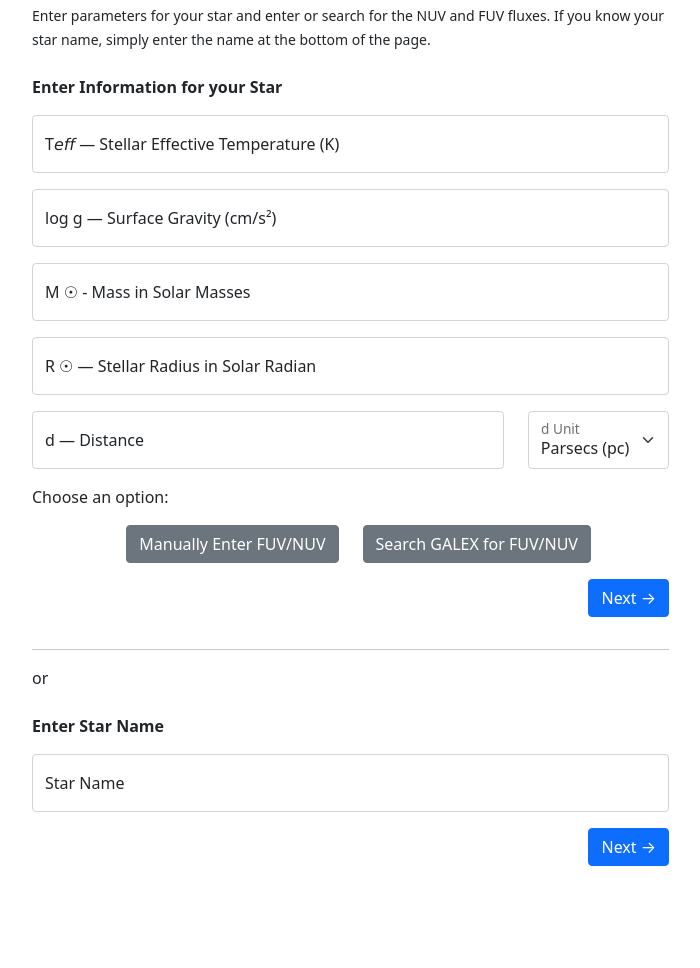
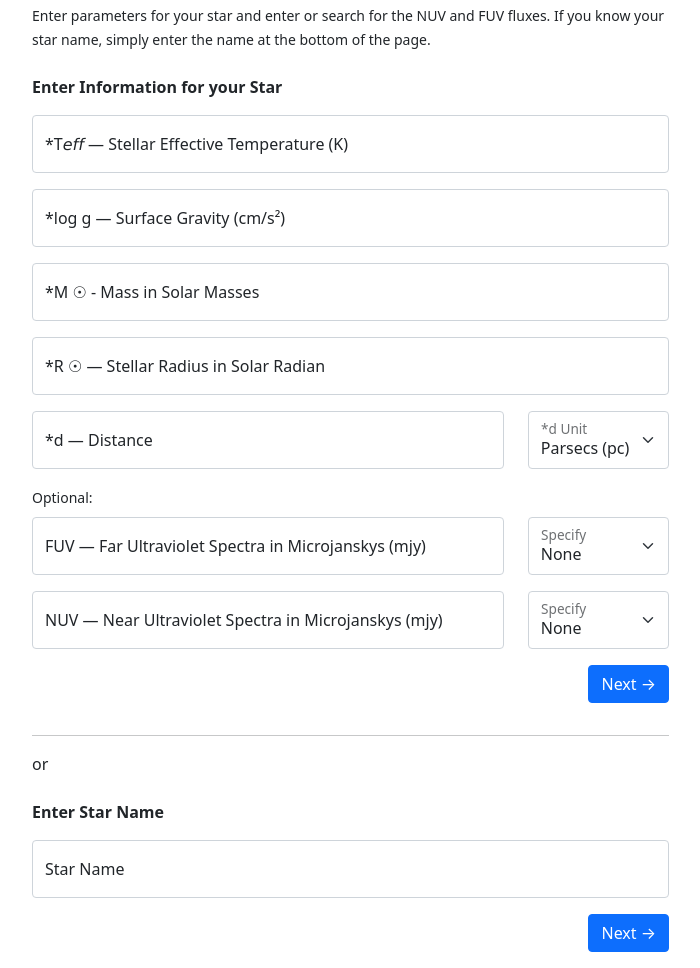
Before and after one commit to maliabarker/euv-spectra-site, a Flask app: page / in a window 1280 px wide. Shown: the part 226-1194 px from the top of the page, without its empty margins (244-944 px from the left). Before the commit the page ends 1092 px from the top, so only its background shows below. Run offline with Flask 2, Linux system fonts and the light colour scheme.

Commit message:
[edit] changed flux form inputs UI

```diff
--- a/euv_spectra_app/main/routes.py
+++ b/euv_spectra_app/main/routes.py
@@ -4,44 +4,36 @@ from datetime import date, datetime
 from euv_spectra_app.models import Star
 from euv_spectra_app.main.forms import StarForm, StarNameForm
 
-
 # FOR ASTROQUERY/GALEX DATA
 from astroquery.mast import Mast, Catalogs
-
-
-# import requests
-# from urllib.parse import quote as urlencode
-
-# from astropy.table import Table
-# import numpy as np
+from astroquery.vizier import Vizier
 
 import pprint
 pp = pprint.PrettyPrinter(indent=4)
 
-
-
-# FOR PAGINATION OF RESULTS OR SEARCH
-# from flask_paginate import Pagination, get_page_parameter
-
-from euv_spectra_app.extensions import app, db
-
-# TODO (stretch challenge) allow for file uploads to AWS bucket if adding new models/spectra
-# from werkzeug.utils import secure_filename
-# from data_app.util.helpers import upload_file_to_s3, read_csv_from_s3
-# for uploading files
-# ALLOWED_EXTENSIONS = {'png', 'csv'}
-
 main = Blueprint("main", __name__)
 
 '''
-TODO
+————TODO—————
 
-style form error better
-if there is a form error, keep the fuv and nuv inputs visible
-add flashes if there are form errors
+1. style form errors
+    if there is a form error, keep the fuv and nuv inputs visible
+    add flashes if there are form errors
+    outline incorrect form inputs in red? (stretch)
 
-IDEA
+2. query GALEX db when not searching by name
+
+3. create GALEX search function instead of direct code under form submission
+        # def search_galex_db():
+
+4. change front end for fluxes from buttons to simply optional inputs
+
+IDEAS
 put fluxes as optional (meaning fields are empty) and check to see if there is any data for fluxes through API
+
+QUESTIONS
+how are we going to search galex DB without a name? (ex: when searching with first form)
+what should we put as radius (also don't have to put radius)
 '''
 
 @main.route('/', methods=['GET', 'POST'])
@@ -60,9 +52,6 @@ def homepage():
             for fieldname, value in form.data.items():
                 print(fieldname, value)
 
-            '''QUESTIONS:
-                how are we going to search galex DB without a name?
-            '''
 
             return redirect(url_for('main.ex_result', formname='main'))
 
@@ -73,16 +62,31 @@ def homepage():
             print(star_name)
 
             '''GETTING FLUX VALUES FROM GALEX'''
-            catalog_data = Catalogs.query_object(name_form.name.data, radius=.02, catalog="GALEX")
-            MIN_DIST = catalog_data['distance_arcmin'] < 0.1
+            flux_catalog_data = Catalogs.query_object(name_form.name.data, radius=.02, catalog="GALEX")
+            MIN_DIST = flux_catalog_data['distance_arcmin'] < 0.1
 
-            filtered_data = catalog_data[MIN_DIST]
-            filtered_data.pprint()
+            filtered_data = flux_catalog_data[MIN_DIST]
+            # filtered_data.pprint()
 
             fuv = filtered_data['fuv_flux']
             nuv = filtered_data['nuv_flux']
 
             print(f'FLUXES {fuv}, {nuv}')
+
+
+            '''GETTING OTHER VALUES'''
+            # info_catalog_data = Catalogs.query_object(name_form.name.data, radius=.02, catalog="TIC")
+            # # print(info_catalog_data[0].columns)
+
+            # info_row = info_catalog_data[0]
+
+            # teff = info_row['Teff']
+            # logg = info_row['logg']
+            # mass = info_row['mass']
+            # rad = info_row['rad']
+            # dist = info_row['d']
+
+            # print(f'INFO {teff}, {logg}, {mass}, {rad}, {dist}')
 
             return redirect(url_for('main.ex_result', formname='name'))
 
@@ -91,3 +95,14 @@ def homepage():
 @main.route('/ex-spectra', methods=['GET', 'POST'])
 def ex_result():
     return render_template('result.html')
+
+
+
+
+# TODO (stretch challenge) allow for file uploads to AWS bucket if adding new models/spectra, pagination
+# from werkzeug.utils import secure_filename
+# from data_app.util.helpers import upload_file_to_s3, read_csv_from_s3
+# for uploading files
+# ALLOWED_EXTENSIONS = {'png', 'csv'}
+# FOR PAGINATION OF RESULTS OR SEARCH
+# from flask_paginate import Pagination, get_page_parameter
--- a/euv_spectra_app/static/styles/styles.css
+++ b/euv_spectra_app/static/styles/styles.css
@@ -0,0 +1,8 @@
+input:required {
+    /* border: 1px dashed red; */
+}
+
+input:required label:after {
+    content: " *";
+    color: red;
+}
--- /dev/null
+++ b/euv_spectra_app/templates/form.html
@@ -0,0 +1,5 @@
+{% macro form_field(field) %}
+    {{ field(class="form-control", placeholder="Enter Input") }}
+    {% if field.flags.required %}{{ field.label(text='*' + field.label.text) }}
+    {% else %}{{ field.label }}{% endif %}
+{% endmacro %}
--- a/euv_spectra_app/templates/home.html
+++ b/euv_spectra_app/templates/home.html
@@ -1,4 +1,6 @@
 {% extends 'base.html' %}
+{% from "form.html" import form_field %}
+
 {% block title %}{% endblock %}
 {% block content %}
 
@@ -23,8 +25,9 @@
                 <fieldset>
                     <div class="form-floating mb-3">
                         {{ form.teff(class="form-control", placeholder="Teff — Stellar Effective Temperature (K)") }}
-                        {{ form.teff.label }}
+                        {{ form.teff.label(text='*' + form.teff.label.text) }}
                     </div>
+
                     <ul>
                         {% for error in form.teff.errors %}
                             <li class="error">{{ error }}</li>
@@ -33,7 +36,7 @@
 
                     <div class="form-floating mb-3">
                         {{ form.logg(class="form-control", placeholder="log g — Surface Gravity (cm/s2)") }}
-                        {{ form.logg.label }}
+                        {{ form.logg.label(text='*' + form.logg.label.text) }}
                     </div>
                     <ul>
                         {% for error in form.logg.errors %}
@@ -43,7 +46,7 @@
 
                     <div class="form-floating mb-3">
                         {{ form.mass(class="form-control", placeholder="M ☉ - Mass in Solar Masses") }}
-                        {{ form.mass.label }}
+                        {{ form.mass.label(text='*' + form.mass.label.text) }}
                     </div>
                     <ul>
                         {% for error in form.mass.errors %}
@@ -53,7 +56,7 @@
 
                     <div class="form-floating mb-3">
                         {{ form.stell_rad(class="form-control", placeholder="R ☉ — Stellar Radius in Solar Radian") }}
-                        {{ form.stell_rad.label }}
+                        {{ form.stell_rad.label(text='*' + form.stell_rad.label.text) }}
                     </div>
                     <ul>
                         {% for error in form.stell_rad.errors %}
@@ -65,7 +68,7 @@
                         <div class="col-sm-9">
                             <div class="form-floating mb-3">
                                 {{ form.dist(class="form-control", placeholder="d — Distance") }}
-                                {{ form.dist.label }}
+                                {{ form.dist.label(text='*' + form.dist.label.text) }}
                             </div>
                             <ul>
                                 {% for error in form.dist.errors %}
@@ -76,12 +79,12 @@
                         <div class="col-sm-3">
                             <div class="form-floating mb-3">
                                 {{ form.dist_unit(class="form-select") }}
-                                <label for="floatingSelect">d Unit</label>
+                                {{ form.dist_unit.label(text='*' + form.dist_unit.label.text) }}
                             </div>
                         </div>
                     </div>
 
-                    <div class="row mb-3" id="uv-choices">
+                    <!-- <div class="row mb-3" id="uv-choices">
                         <p>Choose an option:</p>
                         <div class="col-sm-6 d-flex justify-content-end">
                             <button type="button" class="btn btn-secondary" onclick="showFlux()">Manually Enter FUV/NUV</button>
@@ -89,10 +92,53 @@
                         <div class="col-sm-6">
                             <button type="submit" class="btn btn-secondary">Search GALEX for FUV/NUV</button>
                         </div>
+                    </div> -->
+
+                    <small>Optional:</small>
+
+                    <div class="row mt-2">
+                        <div class="col-sm-9">
+                            <div class="form-floating mb-3">
+                                {{ form.fuv(class="form-control", placeholder="FUV — Far Ultraviolet Spectra in Microjanskys (mjy)") }}
+                                {{ form.fuv.label }}
+                            </div>
+                            <ul>
+                                {% for error in form.fuv.errors %}
+                                    <li class="error">{{ error }}</li>
+                                {% endfor %}
+                            </ul>
+                        </div>
+                        <div class="col-sm-3">
+                            <div class="form-floating mb-3">
+                                {{ form.fuv_flag(class="form-select") }}
+                                <!--WHAT TO PUT HERE???-->
+                                <label for="floatingSelect">Specify</label>
+                            </div>
+                        </div>
+                    </div>
+
+                    <div class="row">
+                        <div class="col-sm-9">
+                            <div class="form-floating mb-3">
+                                {{ form.nuv(class="form-control", placeholder="NUV — Near Ultraviolet Spectra in Microjanskys (mjy)") }}
+                                {{ form.nuv.label }}
+                            </div>
+                            <ul>
+                                {% for error in form.nuv.errors %}
+                                    <li class="error">{{ error }}</li>
+                                {% endfor %}
+                            </ul>
+                        </div>
+                        <div class="col-sm-3">
+                            <div class="form-floating mb-3">
+                                {{ form.nuv_flag(class="form-select") }}
+                                <label for="floatingSelect">Specify</label>
+                            </div>
+                        </div>
                     </div>
 
 
-                    <div id="flux-inputs-div" style="display:none;">
+                    {# <!-- <div id="flux-inputs-div" style="display:none;">
                         <p class="btn btn-link" onclick="showFluxOptions()">Back to Options</p>
                         <div class="row">
                             <div class="col-sm-9">
@@ -109,7 +155,6 @@
                             <div class="col-sm-3">
                                 <div class="form-floating mb-3">
                                     {{ form.fuv_flag(class="form-select") }}
-                                    <!--WHAT TO PUT HERE???-->
                                     <label for="floatingSelect">Specify</label>
                                 </div>
                             </div>
@@ -134,7 +179,7 @@
                                 </div>
                             </div>
                         </div>
-                    </div>
+                    </div> --> #}
 
                     <div class="d-flex justify-content-end">
                         {{ form.submit(class="btn btn-primary mb-3") }}
```
Also changed, not shown: euv_spectra_app/util/helper_functions.py (added, +20 -0 lines).
